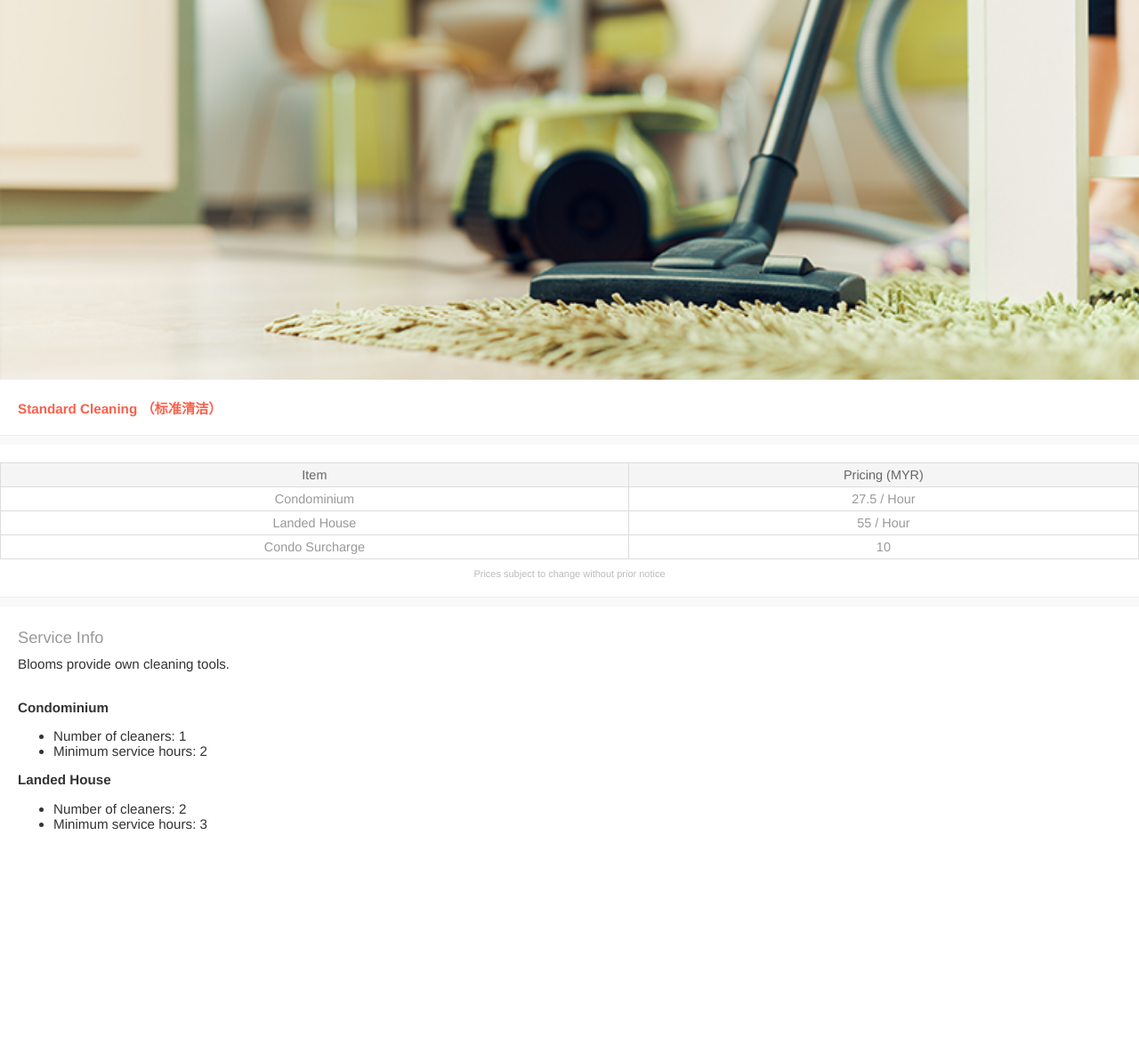
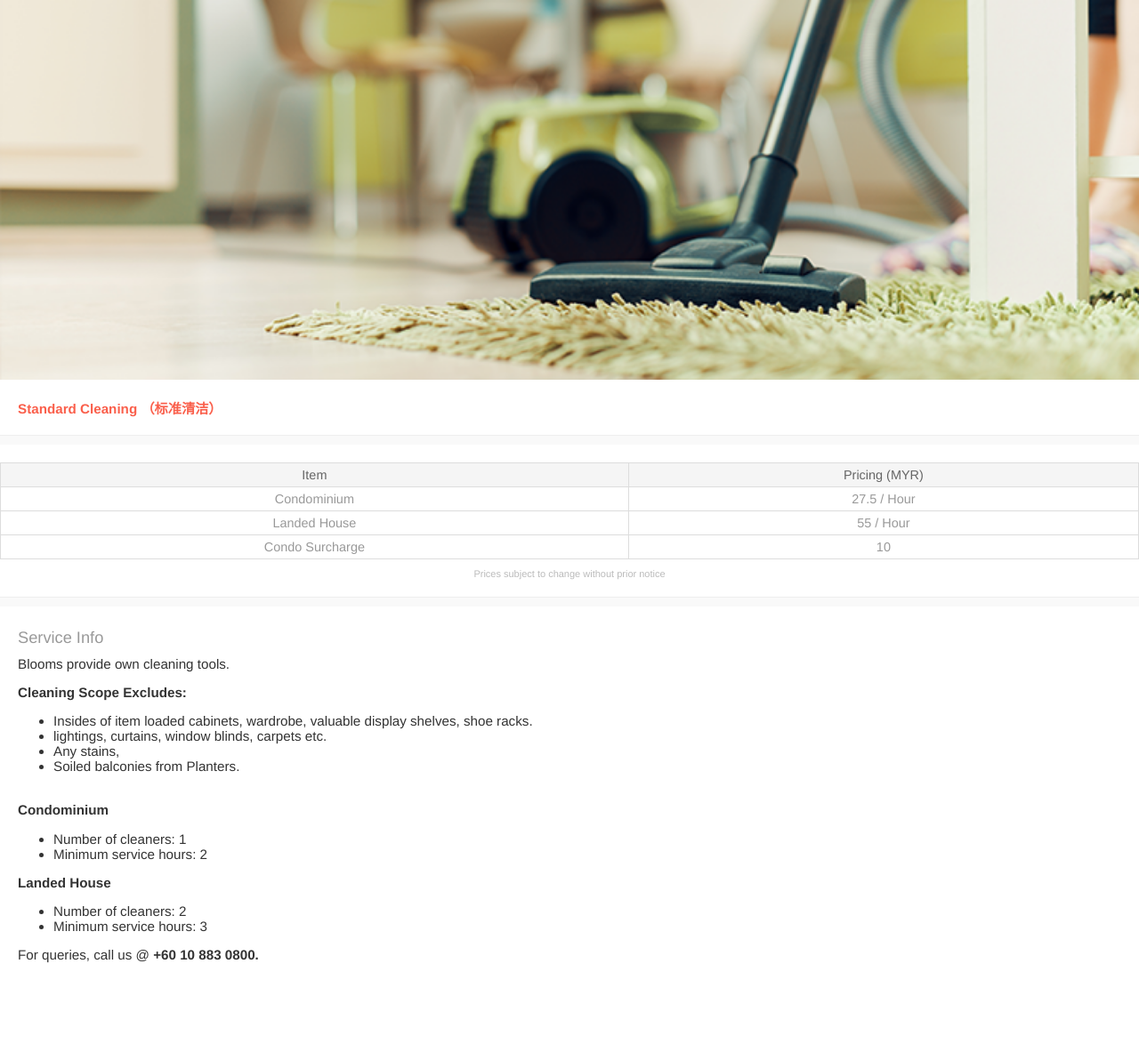
Before and after one commit to blooms-singapore/pages, a Jekyll site: the page built from en/services/cleaning-standard.html, in a window 1280 px wide. Shown: the whole page at 89% size. Built offline with Jekyll 4.4.1, drawn with Linux system fonts in a browser that asks for light colours; before the commit the page ends 1045 px from its top, so only the background shows below that.

Commit message:
Update cleaning-standard.html

```diff
--- a/en/services/cleaning-standard.html
+++ b/en/services/cleaning-standard.html
@@ -8,6 +8,14 @@ layout: service
     <h4 class="service-title">Service Info</h4>
     <p>
       Blooms provide own cleaning tools.
+<p>
+  <strong>Cleaning Scope Excludes:</strong>
+  <ul>
+    <li>Insides of item loaded cabinets, wardrobe, valuable display shelves, shoe racks.</li>
+    <li>lightings, curtains, window blinds, carpets etc.</li>
+    <li>Any stains,</li>
+    <li>Soiled balconies from Planters.</li>
+    </ul>
     </p>
       <br>
        <p>
@@ -24,6 +32,8 @@ layout: service
              <li>Number of cleaners: 2</li>
              <li>Minimum service hours: 3</li>
          </ul>
+<p>
+  For queries, call us @ <strong>+60 10 883 0800.</strong>
          </p>
   </div>
 </div>
```
